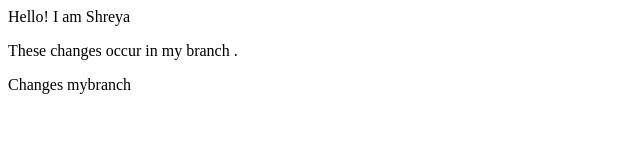
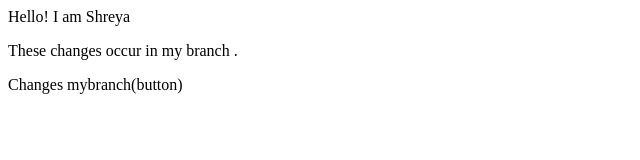
Before and after one commit to ShShreya25/local-repo, a plain HTML site: page index.html in a window 1280 px wide. Shown: the full height of the page, 0-640 px from the left. Drawn offline with Linux system fonts and the light colour scheme.

```diff
--- a/index.html
+++ b/index.html
@@ -1,3 +1,3 @@
 <p>Hello! I am Shreya</p>
 <p>These changes occur in my branch .</p>
-<p>Changes mybranch</p>
+<p>Changes mybranch(button)</p>
```
